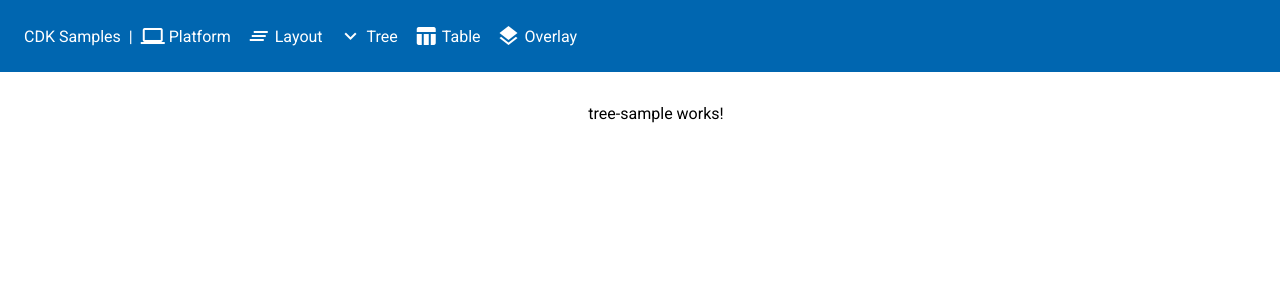
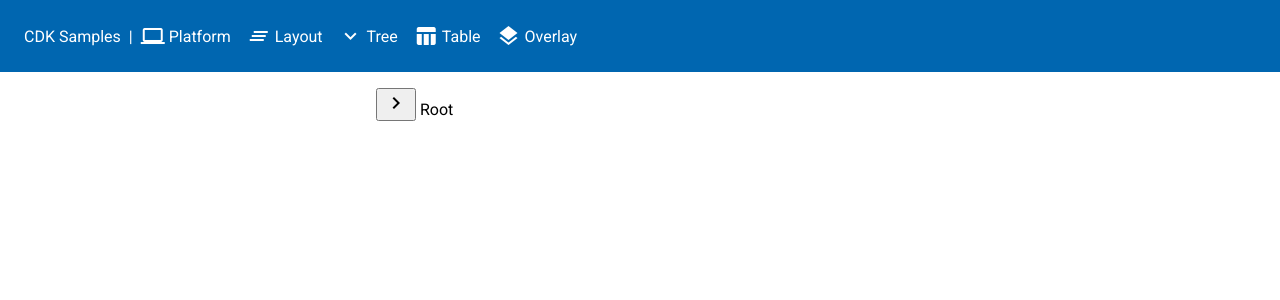
Before and after one commit to cjanz/cdk-samples, an Angular app: page /tree in a window 1280 px wide. Shown: the top 300 px of the page. Built offline with nearby package versions, Linux system fonts and the light colour scheme.

Commit message:
Add sample for TreeModule

```diff
--- a/src/app/app.module.ts
+++ b/src/app/app.module.ts
@@ -3,6 +3,7 @@ import { NgModule } from '@angular/core';
 
 import { PlatformModule } from '@angular/cdk/platform';
 import { LayoutModule } from '@angular/cdk/layout';
+import { CdkTreeModule } from '@angular/cdk/tree';
 
 import { AppRoutingModule } from './app-routing.module';
 import { AppComponent } from './app.component';
@@ -27,7 +28,8 @@ import { LayoutSampleComponent } from './layout-sample/layout-sample.component';
     BrowserModule,
     AppRoutingModule,
     PlatformModule,
-    LayoutModule
+    LayoutModule,
+    CdkTreeModule
   ],
   providers: [],
   entryComponents: [
--- a/src/app/tree-sample/tree-sample.component.html
+++ b/src/app/tree-sample/tree-sample.component.html
@@ -1,3 +1,16 @@
-<p>
-  tree-sample works!
-</p>
+<cdk-tree [dataSource]="dataSource" [treeControl]="treeControl">
+
+  <cdk-nested-tree-node *cdkTreeNodeDef="let node; when: hasChildren" class="example-tree-node">
+    <button type="button" cdkTreeNodeToggle>
+      <i class="material-icons">{{treeControl.isExpanded(node) ? 'expand_more' : 'chevron_right' }}</i>
+    </button>
+    {{node.name}}
+    <div [class.example-tree-invisible]="!treeControl.isExpanded(node)">
+      <ng-container cdkTreeNodeOutlet></ng-container>
+    </div>
+  </cdk-nested-tree-node>
+
+  <cdk-nested-tree-node *cdkTreeNodeDef="let node" class="example-tree-node">
+    <pre>{{node.name}}</pre>
+  </cdk-nested-tree-node>
+</cdk-tree>
--- a/src/app/tree-sample/tree-sample.component.scss
+++ b/src/app/tree-sample/tree-sample.component.scss
@@ -0,0 +1,13 @@
+:host {
+    display: flex;
+    width: 50%;
+}
+
+.example-tree-node {
+    display: block;
+    padding-left: 40px;
+}
+
+.example-tree-invisible{
+    display: none;
+}
--- a/src/app/tree-sample/tree-sample.component.ts
+++ b/src/app/tree-sample/tree-sample.component.ts
@@ -1,4 +1,25 @@
 import { Component, OnInit } from '@angular/core';
+import { NestedTreeControl } from '@angular/cdk/tree';
+
+import { of } from 'rxjs';
+
+interface ITreeNode {
+  name: string;
+  children?: ITreeNode[];
+}
+
+const sample: ITreeNode = {
+  name: 'Root',
+  children: [
+    {
+      name: 'child 1',
+      children: [{
+        name: 'child 1.1'
+      }]
+    },
+    { name: 'child 2' },
+  ]
+};
 
 @Component({
   selector: 'app-tree-sample',
@@ -7,9 +28,17 @@ import { Component, OnInit } from '@angular/core';
 })
 export class TreeSampleComponent implements OnInit {
 
+  public dataSource = [sample];
+
+  public treeControl = new NestedTreeControl<ITreeNode>(node => of(node.children));
+
   constructor() { }
 
   ngOnInit() {
   }
 
+  public hasChildren(_, node: ITreeNode) {
+    return node.children && node.children.length > 0;
+  }
+
 }
```
